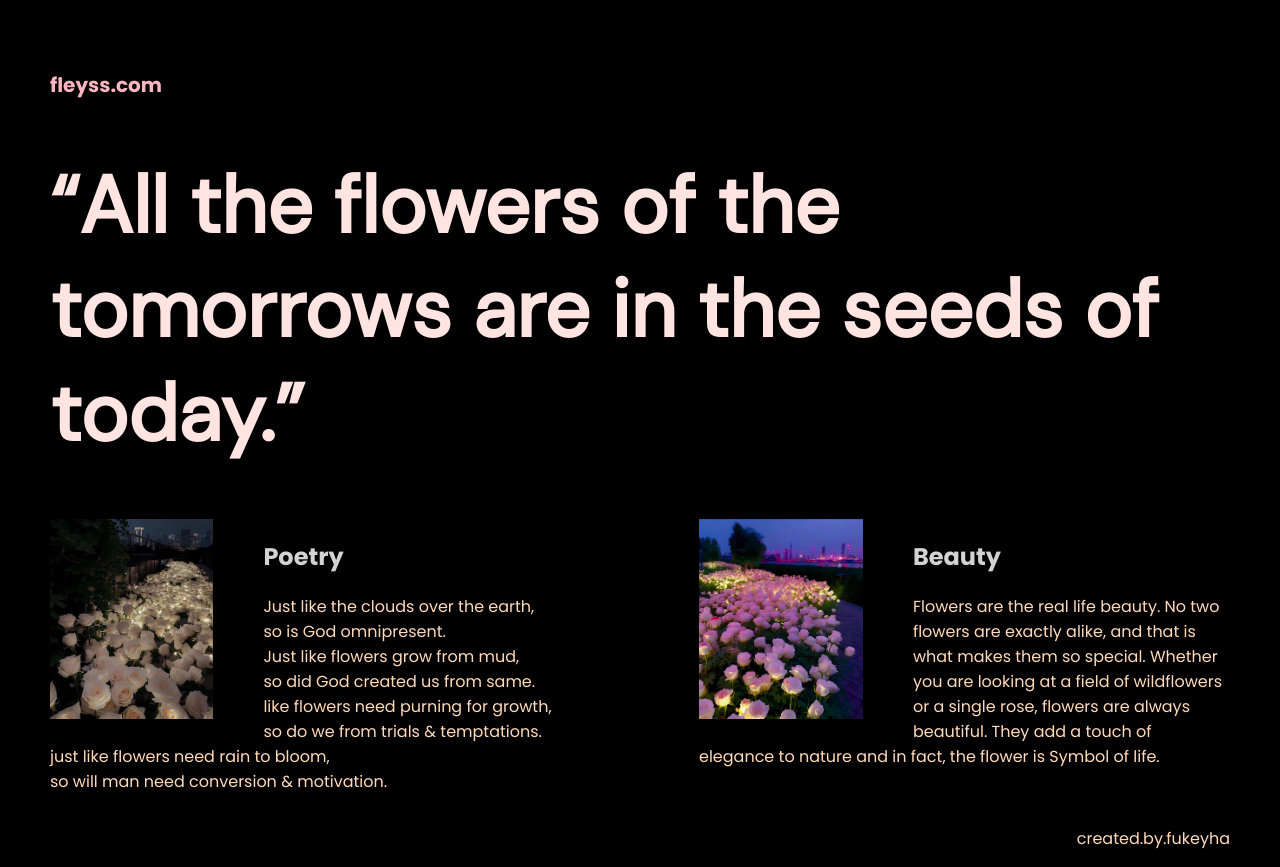
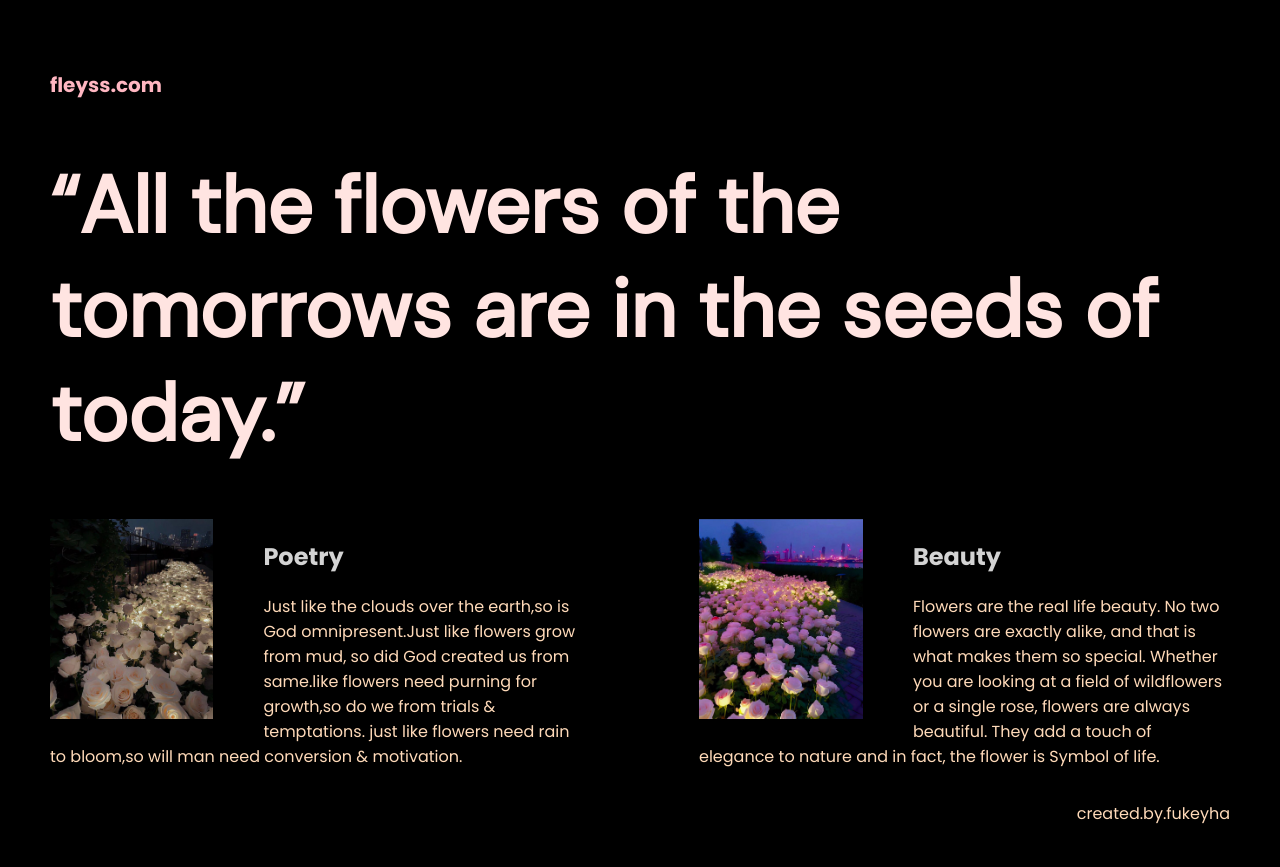
Before and after one commit to fukeyha2003/html-portfolio, a plain HTML site: page index.html in a window 1280 px wide. After the commit the page ends 842 px from the top, so only its background shows below. Drawn offline with Linux system fonts and the light colour scheme.

Commit message:
Add files via upload

```diff
--- a/index.html
+++ b/index.html
@@ -23,9 +23,9 @@
     <h1>“All the flowers of the tomorrows are in the seeds of today.”</h1>
     <div class="left card"><img class="tile-image" src="./assets/images/f1.jpg" alt="bed of flowers">
       <h2 class="card-title">Poetry</h2>
-      <p class="card-text">Just like the clouds over the earth,<br>so is God omnipresent.<br>Just like flowers grow from mud,<br>
-        so did God created us from same.<br> like flowers need purning for growth,<br>so do we from trials & temptations.<br>
-        just like flowers need rain to bloom,<br>so will man need conversion & motivation.
+      <p class="card-text">Just like the clouds over the earth,so is God omnipresent.Just like flowers grow from mud,
+        so did God created us from same.like flowers need purning for growth,so do we from trials & temptations.
+        just like flowers need rain to bloom,so will man need conversion & motivation.
       </p>
     </div>
 
```
